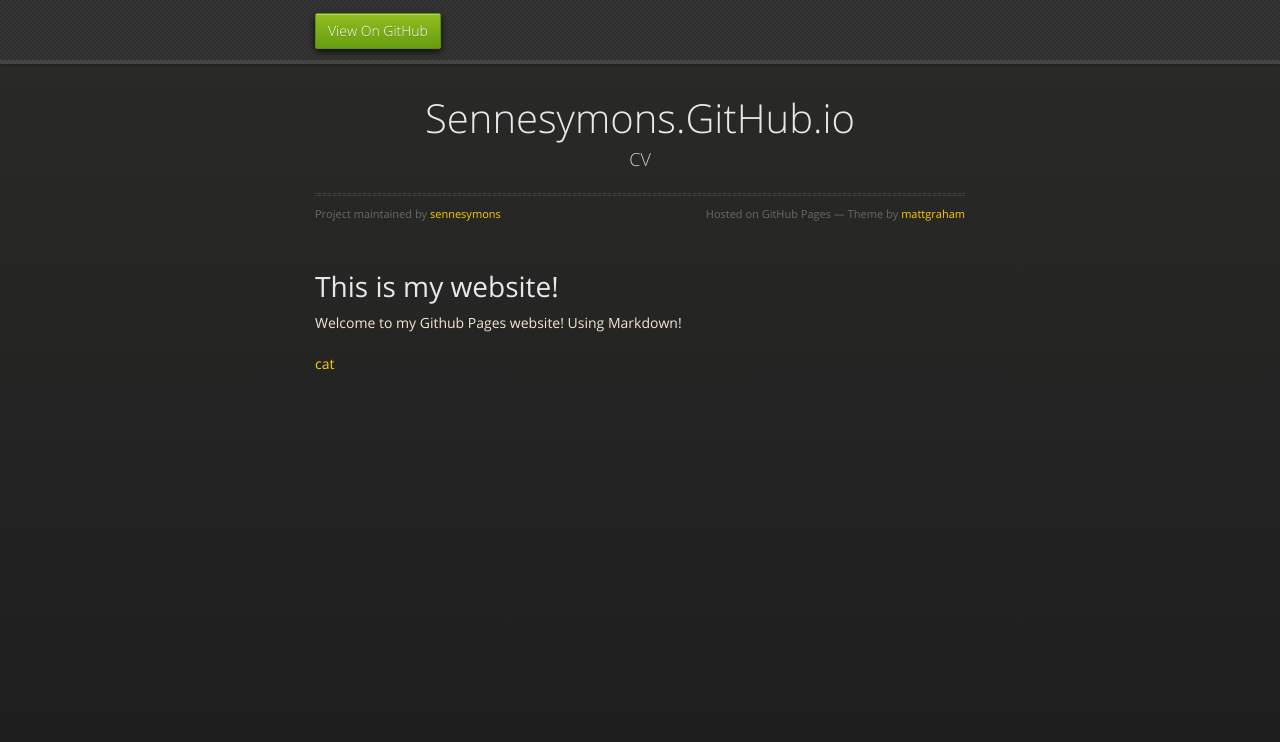
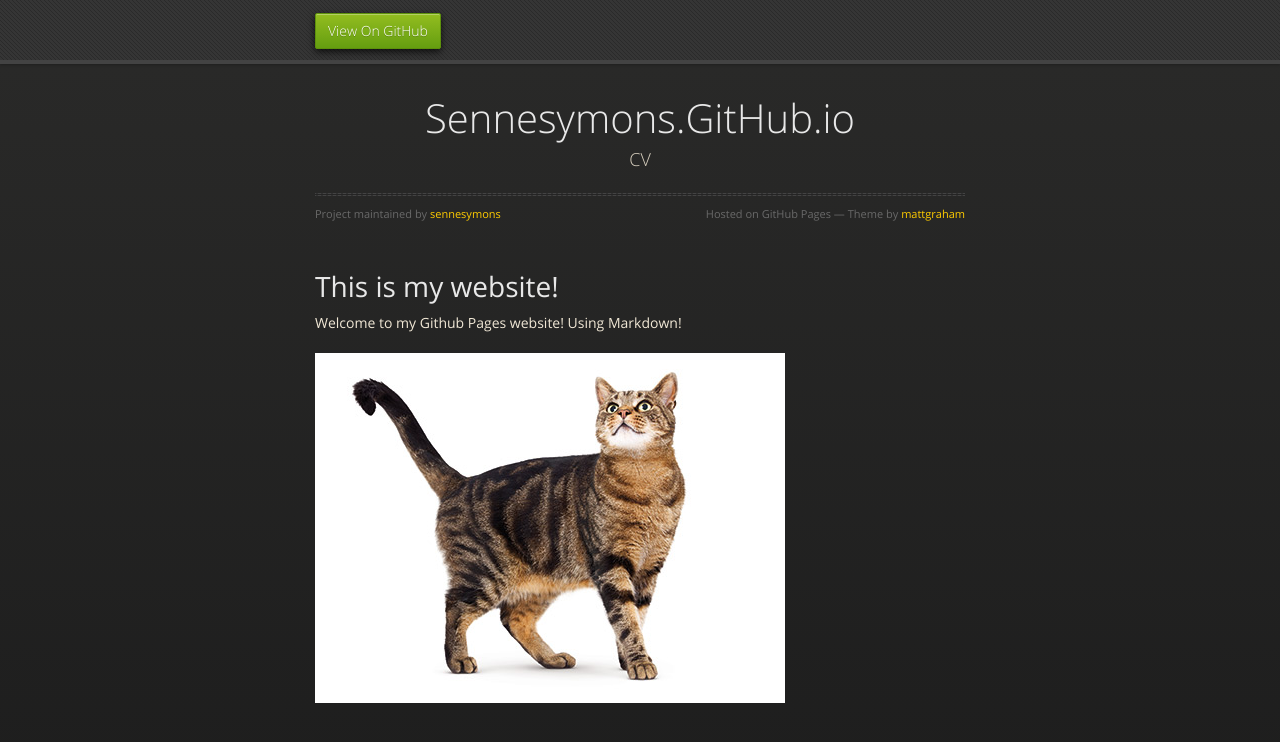
Before and after one commit to sennesymons/sennesymons.github.io, a Jekyll site: the page built from index.md, in a window 1280 px wide. Shown: the top 742 px of the page. Built offline with Jekyll 4.4.1, drawn with Linux system fonts in a browser that asks for light colours; nearby versions of some CDN libraries.

Commit message:
Update index.md

```diff
--- a/index.md
+++ b/index.md
@@ -6,4 +6,4 @@ Welcome to my Github Pages website!
 Using Markdown!
 
 
-[cat](images/cat.jpeg "hover")
+![cat](images/cat.jpg "hover")
```
